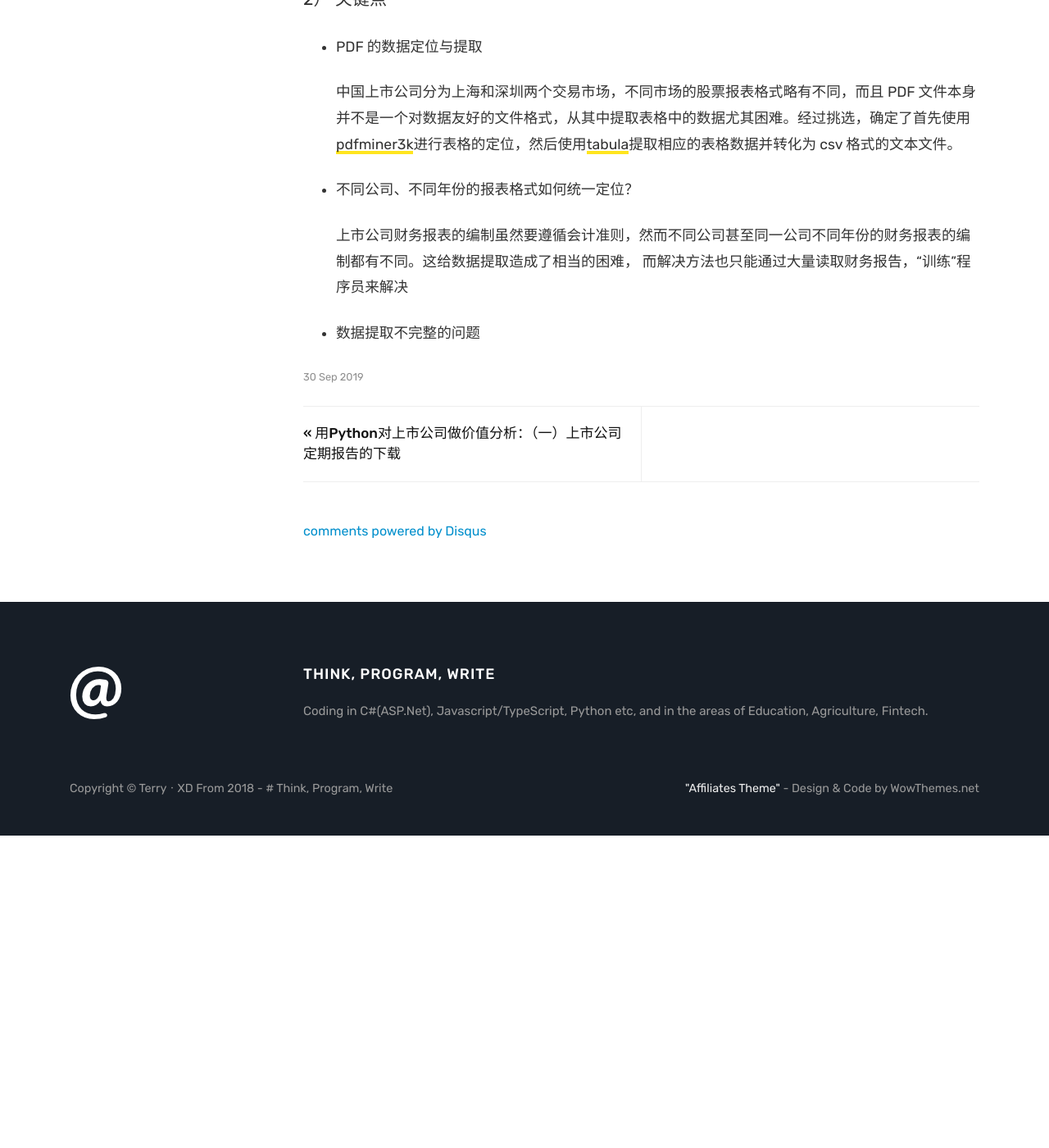
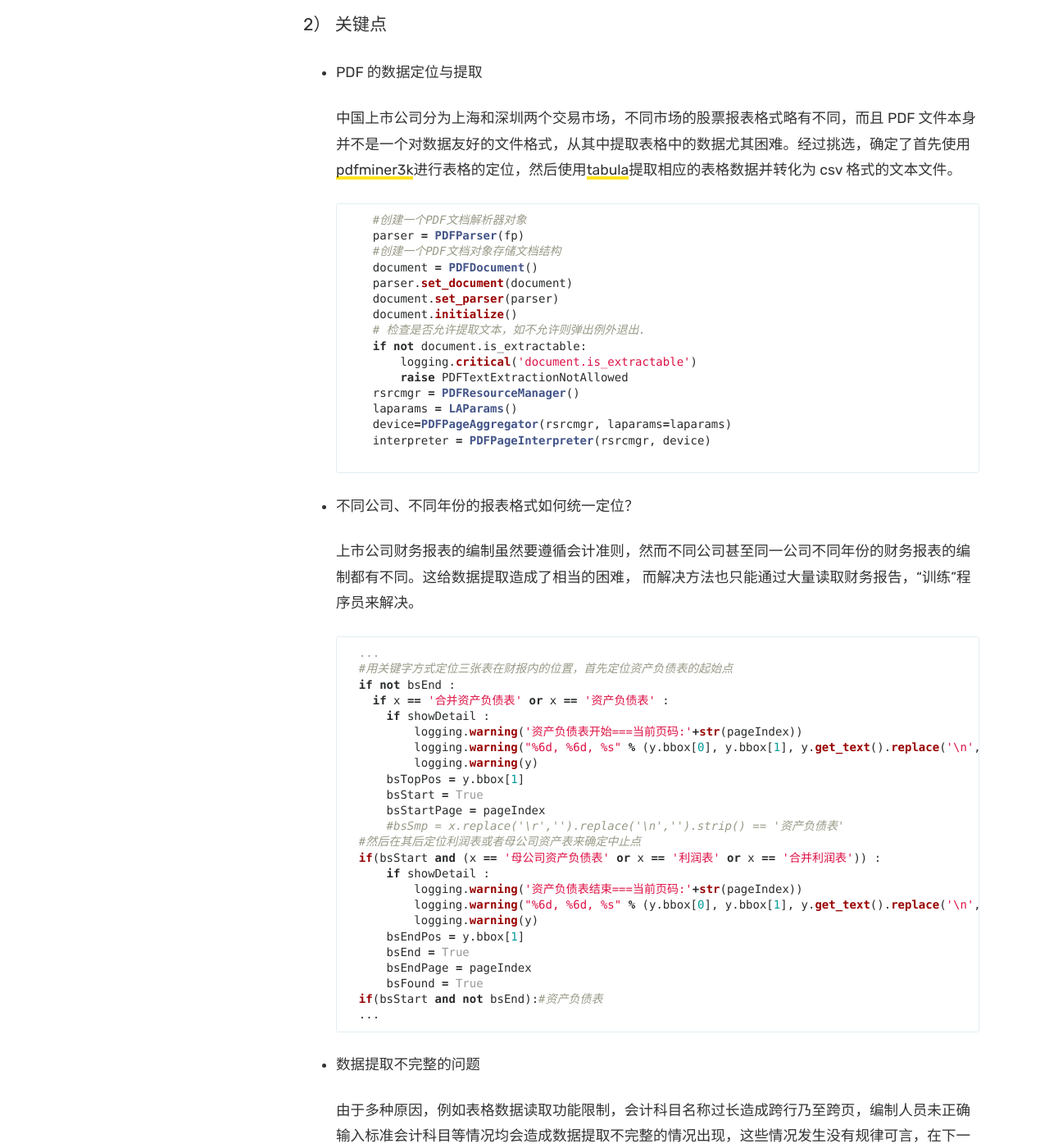
Before and after one commit to yxdt/yxdt.github.io, a Jekyll site: the page built from _posts/2019-09-30-python-pdf-csv.markdown, in a window 1280 px wide and 1400 px high, scrolled down 1633 px. Shown: the whole window at 82% size. Built offline with Jekyll 4.4.1, drawn with Linux system fonts in a browser that asks for light colours; comment, search, counter and statistics services are not loaded; before the commit the page ends 2652 px from its top, so only the background shows below that; some of the changed text lies outside the part shown.

Commit message:
add more on post pdf-csv

````diff
--- a/_posts/2019-09-30-python-pdf-csv.markdown
+++ b/_posts/2019-09-30-python-pdf-csv.markdown
@@ -10,7 +10,7 @@ tag: [Python, Fintech, DCF, FCFF, CSV]
 
 # 一、前言：
 
-本文是用 Python 获取企业年报数据并进行企业价值分析系列文章的第二篇，主要讲述如何将下载的 PDF 定期报告中提取用于企业价值分析的相关数据，提取的报表包括：资产负债表、利润表、现金流量表以及现金流量表补充资料。
+本文是用 Python 获取企业年报数据并进行企业价值分析系列文章的第二篇，主要讲述如何将下载的 PDF 定期报告中提取用于企业价值分析的相关数据，提取的报表包括：资产负债表、利润表、现金流量表以及现金流量表补充资料。将数据提取后，按照企业代码、年份、报告期、报表类型进行命名，补充资料仅在半年报和年报中出现，一、三季报不提取。
 
 # 二、知识点:
 
@@ -60,9 +60,86 @@ tag: [Python, Fintech, DCF, FCFF, CSV]
 - PDF 的数据定位与提取
 
   中国上市公司分为上海和深圳两个交易市场，不同市场的股票报表格式略有不同，而且 PDF 文件本身并不是一个对数据友好的文件格式，从其中提取表格中的数据尤其困难。经过挑选，确定了首先使用[pdfminer3k](https://github.com/jaepil/pdfminer3k/)进行表格的定位，然后使用[tabula](https://tabula.technology/)提取相应的表格数据并转化为 csv 格式的文本文件。
+    ```python
+      #创建一个PDF文档解析器对象
+      parser = PDFParser(fp)
+      #创建一个PDF文档对象存储文档结构
+      document = PDFDocument()
+      parser.set_document(document)
+      document.set_parser(parser)
+      document.initialize()
+      # 检查是否允许提取文本，如不允许则弹出例外退出.
+      if not document.is_extractable:
+          logging.critical('document.is_extractable')
+          raise PDFTextExtractionNotAllowed
+      rsrcmgr = PDFResourceManager()
+      laparams = LAParams()
+      device=PDFPageAggregator(rsrcmgr, laparams=laparams)
+      interpreter = PDFPageInterpreter(rsrcmgr, device)
+
+    ```
 
 - 不同公司、不同年份的报表格式如何统一定位？
 
-  上市公司财务报表的编制虽然要遵循会计准则，然而不同公司甚至同一公司不同年份的财务报表的编制都有不同。这给数据提取造成了相当的困难， 而解决方法也只能通过大量读取财务报告，“训练”程序员来解决
+  上市公司财务报表的编制虽然要遵循会计准则，然而不同公司甚至同一公司不同年份的财务报表的编制都有不同。这给数据提取造成了相当的困难， 而解决方法也只能通过大量读取财务报告，“训练”程序员来解决。
+
+    ```python
+    ...
+    #用关键字方式定位三张表在财报内的位置，首先定位资产负债表的起始点
+    if not bsEnd :
+      if x == '合并资产负债表' or x == '资产负债表' :
+        if showDetail :
+            logging.warning('资产负债表开始===当前页码:'+str(pageIndex))
+            logging.warning("%6d, %6d, %s" % (y.bbox[0], y.bbox[1], y.get_text().replace('\n', '_')))
+            logging.warning(y)
+        bsTopPos = y.bbox[1]
+        bsStart = True
+        bsStartPage = pageIndex
+        #bsSmp = x.replace('\r','').replace('\n','').strip() == '资产负债表'
+    #然后在其后定位利润表或者母公司资产表来确定中止点
+    if(bsStart and (x == '母公司资产负债表' or x == '利润表' or x == '合并利润表')) :
+        if showDetail :
+            logging.warning('资产负债表结束===当前页码:'+str(pageIndex))
+            logging.warning("%6d, %6d, %s" % (y.bbox[0], y.bbox[1], y.get_text().replace('\n', '_')))
+            logging.warning(y)
+        bsEndPos = y.bbox[1]
+        bsEnd = True
+        bsEndPage = pageIndex
+        bsFound = True
+    if(bsStart and not bsEnd):#资产负债表
+    ...
+    ```
 
 - 数据提取不完整的问题
+
+  由于多种原因，例如表格数据读取功能限制，会计科目名称过长造成跨行乃至跨页，编制人员未正确输入标准会计科目等情况均会造成数据提取不完整的情况出现，这些情况发生没有规律可言，在下一阶段：数据从csv导入到数据库时进一步做数据整理和清洗过程时进行。
+  本阶段只根据关键字定位报表数据，进行数据提取，并根据经验覆盖99%的情况。
+  ```python
+   if report_id == 0 : #
+        startItem = '流动资产'
+        endItem = '负债和所有者权益总计'
+        endItem1 = '负债及所有者权益合计'
+        endItem2 = '负债和所有者权益或股东权益总计'
+    elif report_id == 1:
+        startItem = '一营业总收入'
+        endItem = '二稀释每股收益元/股'
+        endItem1 = '归属于少数股东的综合收益总额'
+        endItem2 = '二稀释每股收益'
+    elif report_id == 2:
+        startItem = '一经营活动产生的现金流量'
+        endItem = '六期末现金及现金等价物余额'
+        endItem1 = endItem
+        endItem2 = endItem
+    elif report_id == 5:
+        startItem = '1将净利润调节为经营活动现金流量'
+        endItem  = '现金及现金等价物净增加额'
+        endItem1 = '现金及现金等价物净增加额'
+        endItem2 = endItem
+    else:
+        startItem = '错误id'
+        endItem = '错误id'
+        endItem1 = endItem
+        endItem2 = endItem
+    passed = True
+
+  ```
````
